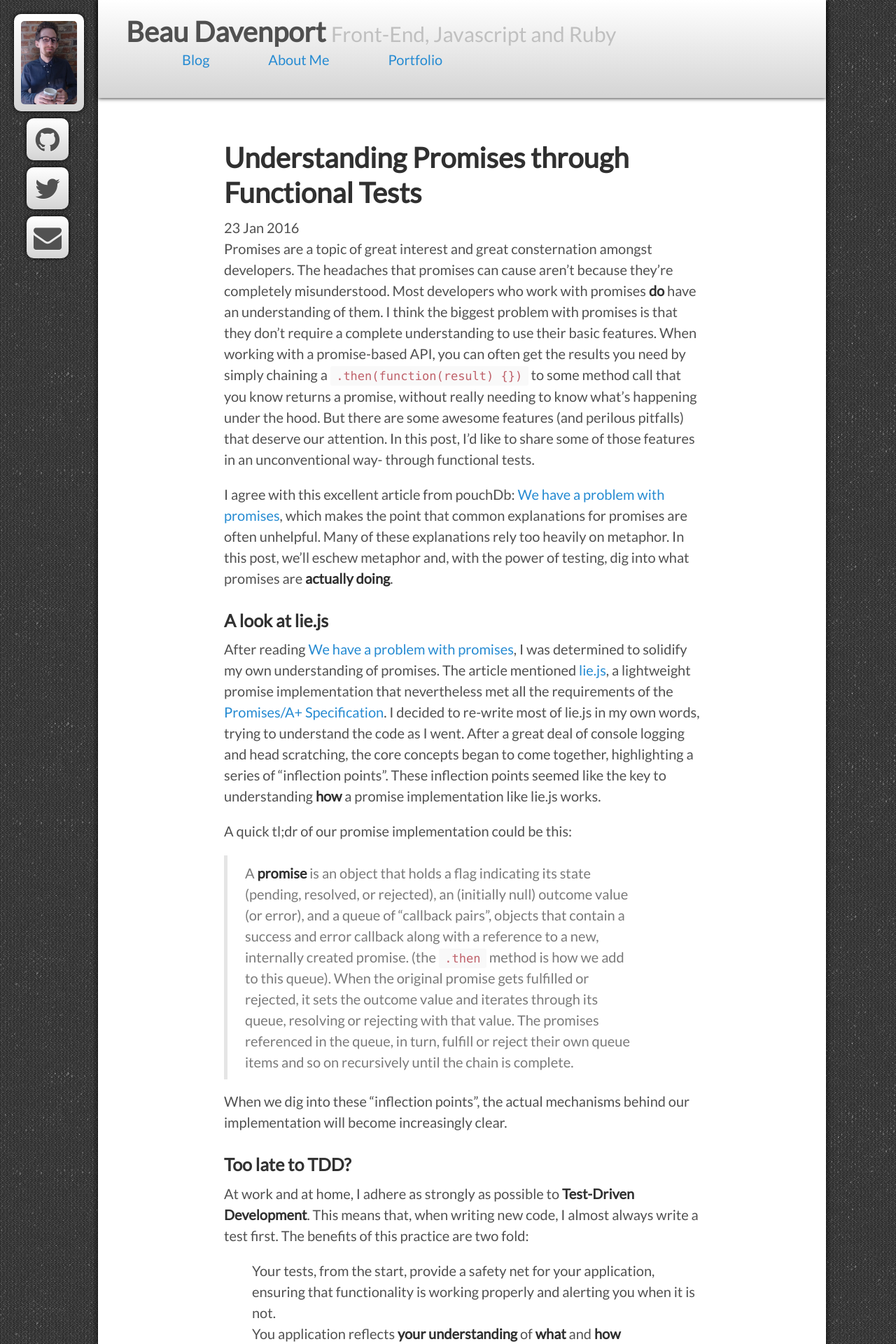
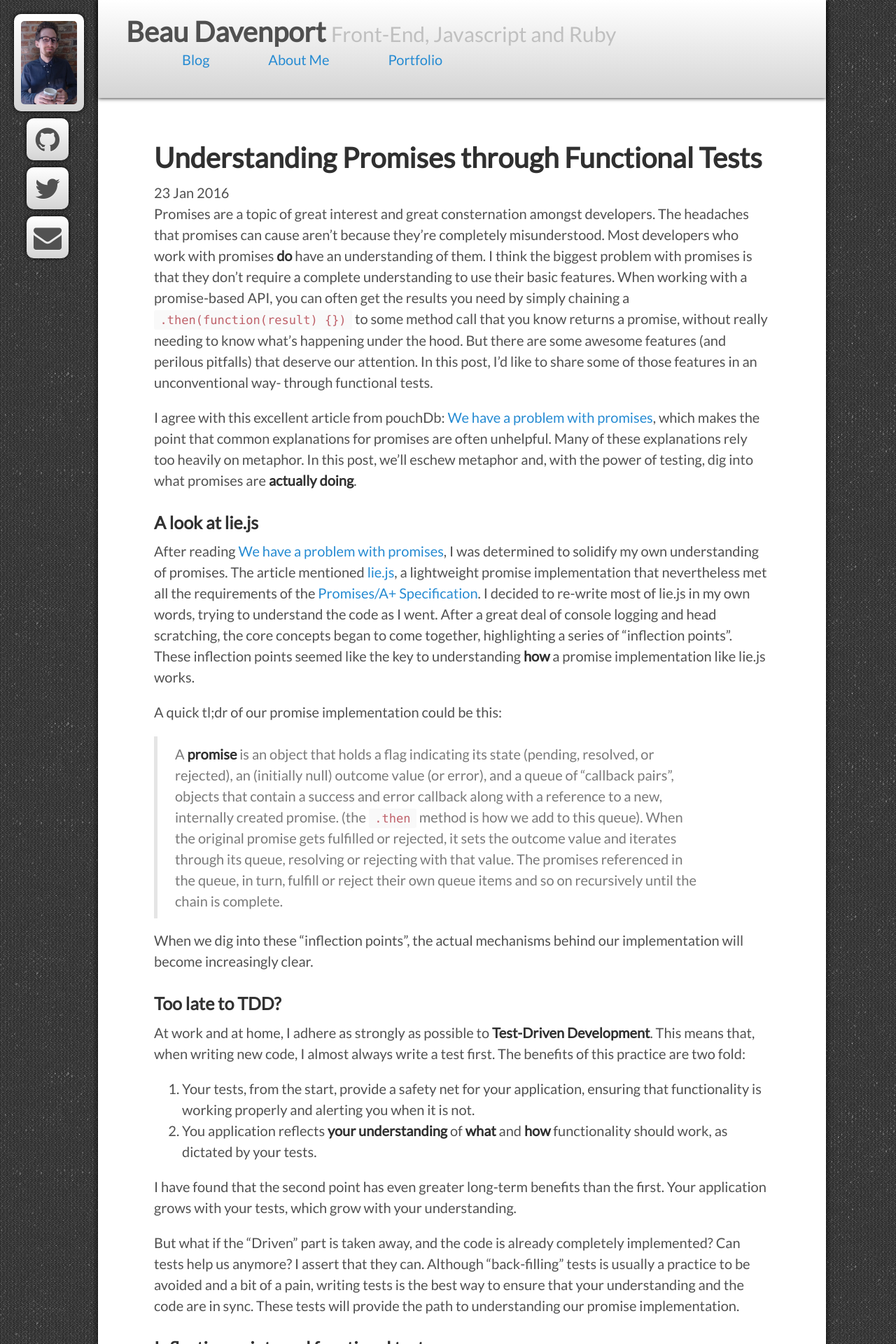
Before and after one commit to beaudavenport/old-jekyll-blog, a Jekyll site: the page built from _posts/2016-01-23-understanding-promises-through-functional-tests.md, in a window 1280 px wide. Shown: the top 1920 px of the page at 70% size. Built offline with Jekyll 4.4.1, drawn with Linux system fonts in a browser that asks for light colours; nearby versions of some CDN libraries; some of the changed text lies outside the part shown.

Commit message:
Fix links, syntax highlighting and padding

````diff
--- a/_posts/2016-01-23-understanding-promises-through-functional-tests.md
+++ b/_posts/2016-01-23-understanding-promises-through-functional-tests.md
@@ -32,7 +33,8 @@
 ### Inflection points and functional tests ###
 When I began back-filling tests for my promise implementation, I started with unit tests. This was a great way to solidify my understanding of each individual method. For example, here is my unit test for the ```.then``` method on my promise class:
 
-```javascript
+
+{% highlight javascript %}
 describe('.prototype.then', function() {
   it('creates a new internal promise and adds a queue item with the success and failure callbacks', function() {
     spyOn(window, 'ResolveThenable');
@@ -49,7 +51,8 @@
     expect(window.QueueItem).toHaveBeenCalledWith(jasmine.any(MyPromise), successCallback, failureCallback);
   });
 });
-```
+{% endhighlight %}
+
 
 Atomic, isolated unit tests are the foundation of a well-tested application, and ensure that each cog in the machine is doing exactly what it should be. Functional tests, on the other hand, ensure that those cogs are working together correctly to produce the results we expect. Instead of testing each individual method or property, we'll interact with our promise implementation as a whole. By controlling input and asserting output, we will illuminate the inner workings of a promise and the path that it takes through our code. Each of our inflection points is the perfect candidate for such functional tests. Here are the inflection points we will investigate:
 
@@ -62,16 +65,17 @@
 These inflection points demonstrate the mechanisms behind how promises are used - When they execute (1), what ```.then``` actually does (2), when and where our callbacks are used (3 and 4) as well as how promises can be chained together (2 and 5).  Our functional tests will help us understand exactly where and how these inflection points are implemented, and we'll be well on our way to a deeper understanding... __I promise__ (just that one time, I swear...)
 
 Let's step through these functional tests, one at a time.  __Before we begin__, a few quick testing notes:
-* I'm using [jasmine](http://jasmine.github.io/). I've included a link to my spec runner [Here]({{ site.baseurl }}public/testSuites/promiseTest/specRunner.html) so you can run them yourself in the browser. You can also see the test suite [Here]({{ site.baseurl }}public/testSuites/promiseTest/spec/functionalPromiseSpec.js) and the source MyPromise.js [Here]({{ site.baseurl }}public/testSuites/promiseTest/src/MyPromise.js)
-* ```jasmine.createSpy()``` is used to create an jasmine spy object. Using this object as input allows us to make asserions about what happens to the object as it passes through the code (was it called? with what arguments?)
-* ```spyOn.and.callThrough()``` is used to create a spy for a function without interfering with how it works.
-* ```jasmine.createSpy().and.callFake(function() {})``` is used to create a jasmine spy object that behaves how we specify.
-* All of my tests are referencing a single file: check it out if you'd like to see the implementation and not just test examples.
+
+1. I'm using [Jasmine](http://jasmine.github.io/). I've included a link to my spec runner [here]({{ site.baseurl }}public/testSuites/promiseTest/SpecRunner.html), so you can run them yourself in the browser. You can also see the test suite [here]({{ site.baseurl }}public/testSuites/promiseTest/spec/functionalPromiseSpec.js) and the source MyPromise.js [here]({{ site.baseurl }}public/testSuites/promiseTest/src/MyPromise.js)
+2. ```jasmine.createSpy()``` is used to create an jasmine spy object. Using this object as input allows us to make asserions about what happens to the object as it passes through the code (was it called? with what arguments?)
+3. ```spyOn.and.callThrough()``` is used to create a spy for a function without interfering with how it works.
+4. ```jasmine.createSpy().and.callFake(function() {})``` is used to create a jasmine spy object that behaves how we specify.
+5. All of my tests are referencing a single file: check it out if you'd like to see the implementation and not just test examples.
 
 #### 1. When a promise is instantiated by a user, it executes. ####
 While very simple, this is an important point to note before proceeding. When a promise is instantiated, and the code is run, the function we pass in (referred to as a "resolver") is going to execute. Our resolver will be provided with 2 arguments, a "success" callback and "failure" callback. It is up to __our__ resolver function to decide if and when those callbacks are executed. When they are, however, the chain of resolution will kick off. So our test will verify that the function is called, without any delay, and provided these callbacks:
 
-```javascript
+{% highlight javascript %}
 describe('MyPromise Inflection points', function() {
   it('1. When a promise is instantiated by a user, it executes', function() {
     var resolver = jasmine.createSpy();
@@ -81,13 +85,13 @@
     expect(resolver).toHaveBeenCalledWith(jasmine.any(Function), jasmine.any(Function));
   });
 });
-```
+{% endhighlight %}
 
 #### 2. ```.then``` method calls add a "queue item", and return a new internal promise, exposing its own ```.then``` method. ####
 
 The ```.then``` method is where we put our promise to use, enqueuing functions that execute when a promise is either fulfilled or rejected. In our test, we'll check the promise queue for a "queue item", and ensure that our callbacks, and a new internal promise, are set on it.  We can then test that this new internal promise is returned to us so we can call ```.then``` on __it__.
 
-```javascript
+{% highlight javascript %}
 describe('2.', function() {
   it('.then method calls add a "queue item", and return a new internal promise, exposing its own .then method', function() {
     var successCallback = function() {};
@@ -112,14 +116,14 @@
     expect(secondQueueItem.failureCallback).toBe(failureCallback2);
   });
 });
-```
+{% endhighlight %}
 
 #### 3. If a queue item contains a success callback function, that function executes when the promise in which it lives resolves. ####
 Now we've verified that a "queue item" object contains a reference to a new promise and its success and failure callbacks, and that this object lives in a queue on its "parent" promise, diligently placed there by the ```.then``` method.  In this next test, we verify that when this parent promise is resolved with a value, the success callback will be called with that value. Whatever value the callback returns, the "child" promise will be resolved with that.
 
 Our setup is more complicated in this test. We'll actually implement an asynchronous resolver (simulating something like an xhr request or database lookup). Fortunately, jasmine provides a ```done``` callback argument that we can choose to use in our ```beforeEach``` function. If we choose to use it, Jasmine won't proceed to the actual assertions until that method is called. By placing that ```done``` call in our final ```.then``` callback, we are also testing that our promise is working as we expect. If that callback is never called, our test will timeout and throw up its hands in failure.
 
-```javascript
+{% highlight javascript %}
 describe('3.', function() {
   var myPromise;
   var newPromise;
@@ -152,12 +156,12 @@
     expect(newPromise.outcomeValue).toBe(secondValue);
   });
 });
-```
+{% endhighlight %}
 
 #### 4. If a queue item contains a failure callback function, that function executes when the promise in which it lives is rejected. ####
 This test will directly mirror the previous test, but will introduce two major additional points. The first point is that a promise that throws an uncaught error is rejected, with the error as the outcome value. Our test will throw an error to prove that point. Additionally, our test will use ```.catch``` instead of ```.then```, which turns out to be more or less syntactic sugar around the latter method, providing ```null``` for the success callback argument.
 
-```javascript
+{% highlight javascript %}
 describe('4.', function() {
   var myPromise;
   var newPromise;
@@ -199,12 +203,12 @@
     expect(failureCallback2).toHaveBeenCalledWith(new Error(secondError));
   });
 });
-```
+{% endhighlight %}
 
 #### 5. When a callback function executes, the value returned is checked. If it is determined to be a promise itself, that promise executes. ####
 Finally, we look at the other aspect of chaining. Since ```.then``` methods return "internal" promises, we can keep chaining them (so long as we return a value from our callbacks, otherwise our promise will be fulfilled with a value of ```undefined```). It turns out we can return completely NEW promise declarations as well as regular values (or thrown errors).  Our test will demonstrate that, if our ```.then``` callback returns a completely new promise instance, any chained ```.then``` methods from that point will execute when this new promise resolves, and our internal promise will resolve with the new promise value.
 
-```javascript
+{% highlight javascript %}
 describe('5.', function() {
   var myPromise;
   var newPromise;
@@ -257,17 +261,17 @@
     expect(thirdPromise.outcomeValue).toBe(secondValue + additionValue);
   });
 });
-```
+{% endhighlight %}
 
 #### 5.1. The results of the new promise instance are passed along ####
 Although part of the above test, I've brought attention to this assertion because it proves an important point - when my original promise resolves with a value, and I instantiate a new promise in my ```.then``` method, my internal promise (which resolves with that value) passes it along. We can use that value as part of our logic for our new promise. If we continue chaining in this way, we can start to build some really cool stuff.
 
-```javascript
+{% highlight javascript %}
 it('The result value of the promise instance is available for the next promise', function() {
   expect(newPromise.queue[0].successCallback).toBe(successCallback2);
   expect(thirdPromise.outcomeValue).toBe(secondValue + additionValue);
 });
-```
+{% endhighlight %}
 
 ### The promised benefits of good test coverage ###
 While by no means exhaustive, hopefully these inflection points and their functional test demonstrations provide a closer look at the underlying mechanisms of a promise implementation. As a side effect, we've also seen some methods for asynchronous testing in Javascript (yet another topic of simultaneous fun and frustration).
--- a/_sass/_beau.scss
+++ b/_sass/_beau.scss
@@ -10,10 +10,19 @@
 ul {
     list-style: none;
 }
+pre {
+    white-space: pre;
+    overflow: auto;
+}
 header {
     padding: 2rem;
     @include metal-plate;
     border-radius: 0;
+}
+.container {
+    max-width: none;
+    padding-left: 2rem;
+    padding-right: 2rem;
 }
 .masthead-title small {
     font-weight: 400;
@@ -89,10 +98,6 @@
     padding-bottom: 4rem;
     background-color: white;
     font-family: $sans-serif;
-}
-.container {
-    padding-left: 2rem;
-    padding-right: 2rem;
 }
 
 // Toggleable images in portfolio section
@@ -184,6 +189,10 @@
     .link-buttons {
         margin-bottom: .5rem;
     }
+    .container {
+        padding-left: 4rem;
+        padding-right: 4rem;
+    }
 }
 
 @media (min-width: 64em) {
````
Also changed, not shown: other parts of _posts/2016-01-23-understanding-promises-through-functional-tests.md (+3 -2 lines), _config.yml (line endings or trailing spaces).
